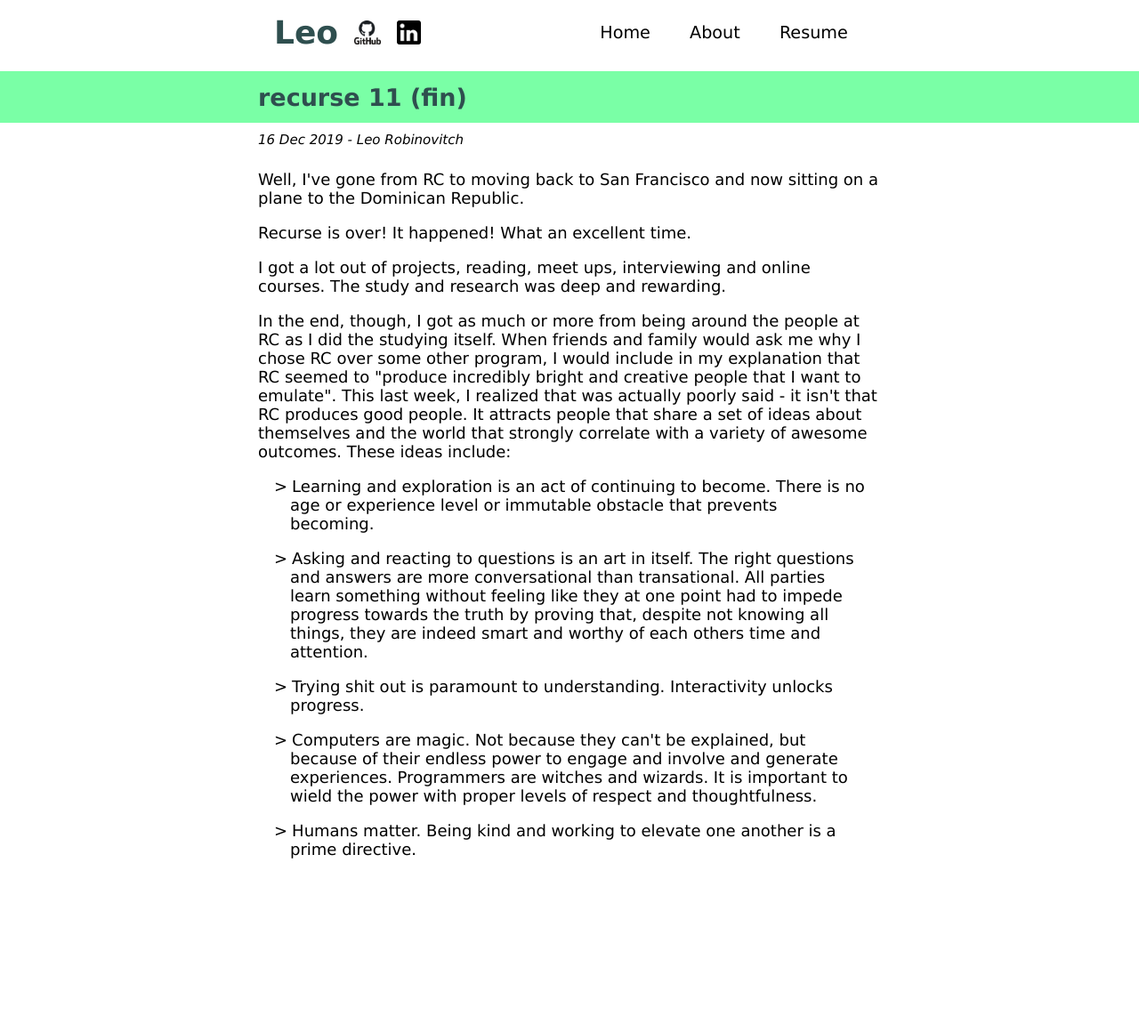
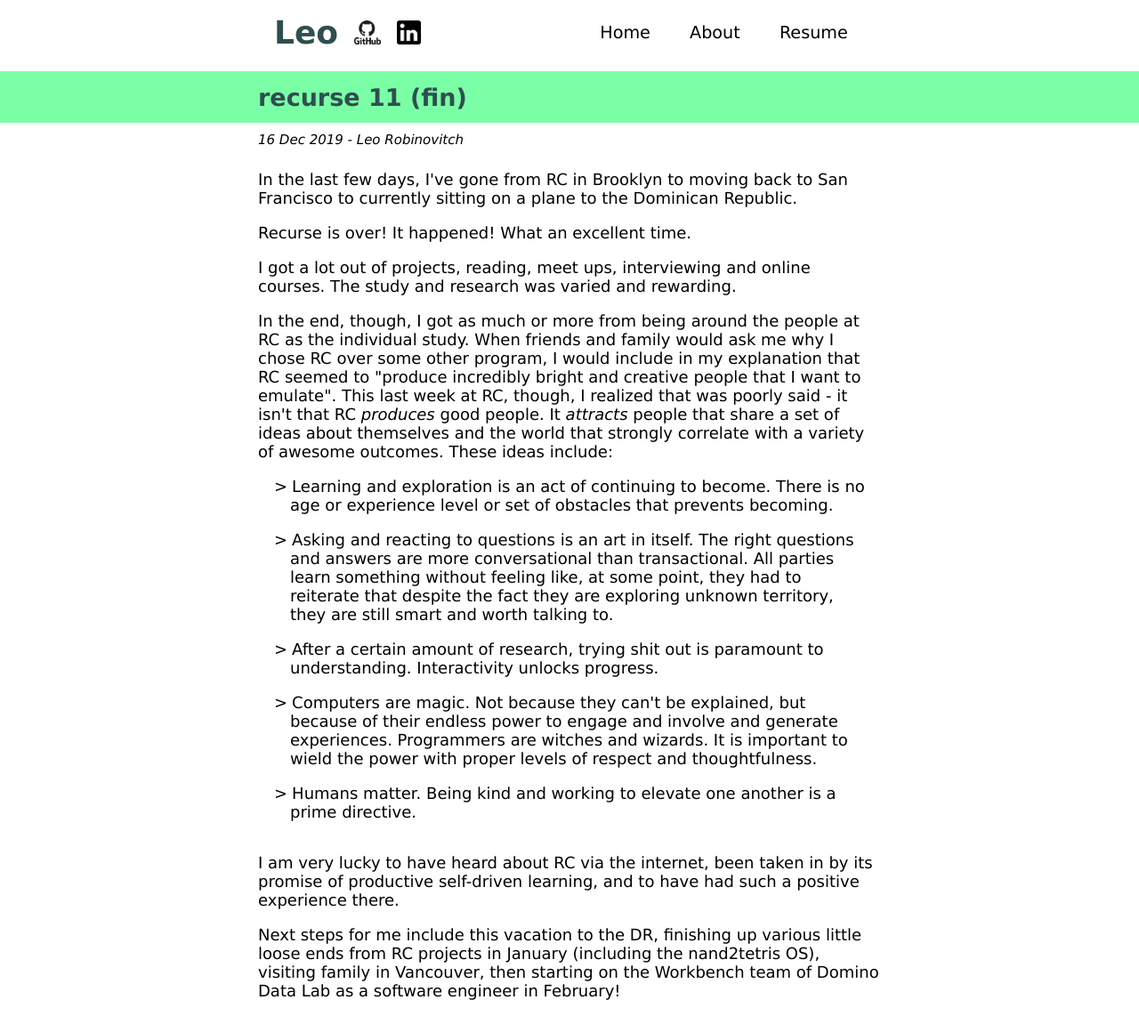
Before and after one commit to robinovitch61/robinovitch61.github.io, a Jekyll site: the page built from _posts/2019-12-16-recurse-11-(fin).html, in a window 1280 px wide. Shown: the whole page at 89% size. Built offline with Jekyll 4.4.1, drawn with Linux system fonts in a browser that asks for light colours; before the commit the page ends 1001 px from its top, so only the background shows below that.

Commit message:
complete rc11

```diff
--- a/_posts/2019-12-16-recurse-11-(fin).html
+++ b/_posts/2019-12-16-recurse-11-(fin).html
@@ -4,22 +4,24 @@ title: Recurse 11 (fin)
 ---
 <div class="post">
 
-<p>Well, I've gone from RC to moving back to San Francisco and now sitting on a plane to the Dominican Republic.</p>
+<p>In the last few days, I've gone from RC in Brooklyn to moving back to San Francisco to currently sitting on a plane to the Dominican Republic.</p>
 
 <p>Recurse is over! It happened! What an excellent time.</p>
 
-<p>I got a lot out of projects, reading, meet ups, interviewing and online courses. The study and research was deep and rewarding.</p>
+<p>I got a lot out of projects, reading, meet ups, interviewing and online courses. The study and research was varied and rewarding.</p>
 
-<p>In the end, though, I got as much or more from being around the people at RC as I did the studying itself. When friends and family would ask me why I chose RC over some other program, I would include in my explanation that RC seemed to "produce incredibly bright and creative people that I want to emulate". This last week, I realized that was actually poorly said - it isn't that RC produces good people. It attracts people that share a set of ideas about themselves and the world that strongly correlate with a variety of awesome outcomes. These ideas include:</p>
+<p>In the end, though, I got as much or more from being around the people at RC as the individual study. When friends and family would ask me why I chose RC over some other program, I would include in my explanation that RC seemed to "produce incredibly bright and creative people that I want to emulate". This last week at RC, though, I realized that was poorly said - it isn't that RC <span class='italic'>produces</span> good people. It <span class='italic'>attracts</span> people that share a set of ideas about themselves and the world that strongly correlate with a variety of awesome outcomes. These ideas include:</p>
 
 <ul>
-    <li>Learning and exploration is an act of continuing to become. There is no age or experience level or immutable obstacle that prevents becoming.</li>
-    <li>Asking and reacting to questions is an art in itself. The right questions and answers are more conversational than transational. All parties learn something without feeling like they at one point had to impede progress towards the truth by proving that, despite not knowing all things, they are indeed smart and worthy of each others time and attention.</li>
-    <li>Trying shit out is paramount to understanding. Interactivity unlocks progress.</li>
+    <li>Learning and exploration is an act of continuing to become. There is no age or experience level or set of obstacles that prevents becoming.</li>
+    <li>Asking and reacting to questions is an art in itself. The right questions and answers are more conversational than transactional. All parties learn something without feeling like, at some point, they had to reiterate that despite the fact they are exploring unknown territory, they are still smart and worth talking to.</li>
+    <li>After a certain amount of research, trying shit out is paramount to understanding. Interactivity unlocks progress.</li>
     <li>Computers are magic. Not because they can't be explained, but because of their endless power to engage and involve and generate experiences. Programmers are witches and wizards. It is important to wield the power with proper levels of respect and thoughtfulness.</li>
     <li>Humans matter. Being kind and working to elevate one another is a prime directive.</li>
 </ul>
 
-<p></p>
+<p>I am very lucky to have heard about RC via the internet, been taken in by its promise of productive self-driven learning, and to have had such a positive experience there.</p>
+
+<p>Next steps for me include this vacation to the DR, finishing up various little loose ends from RC projects in January (including the nand2tetris OS), visiting family in Vancouver, then starting on the Workbench team of Domino Data Lab as a software engineer in February!</p>
 
 </div>
```
